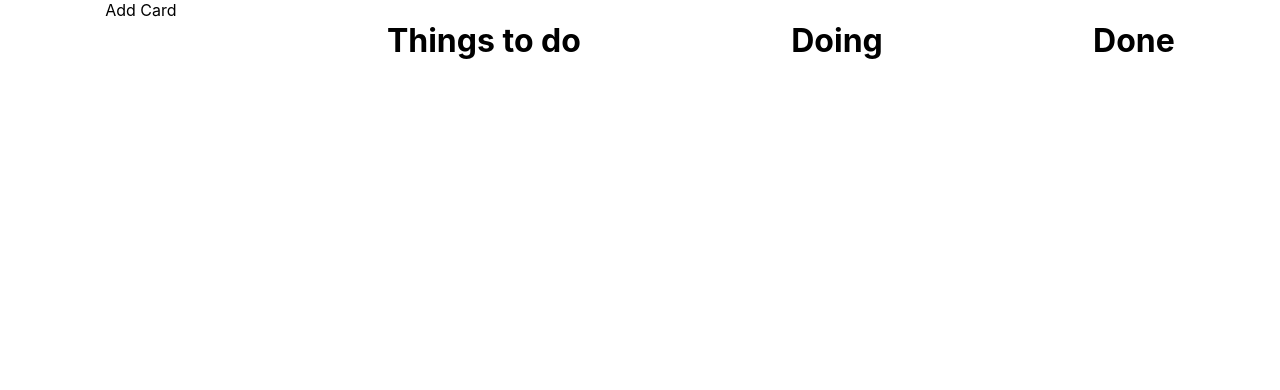
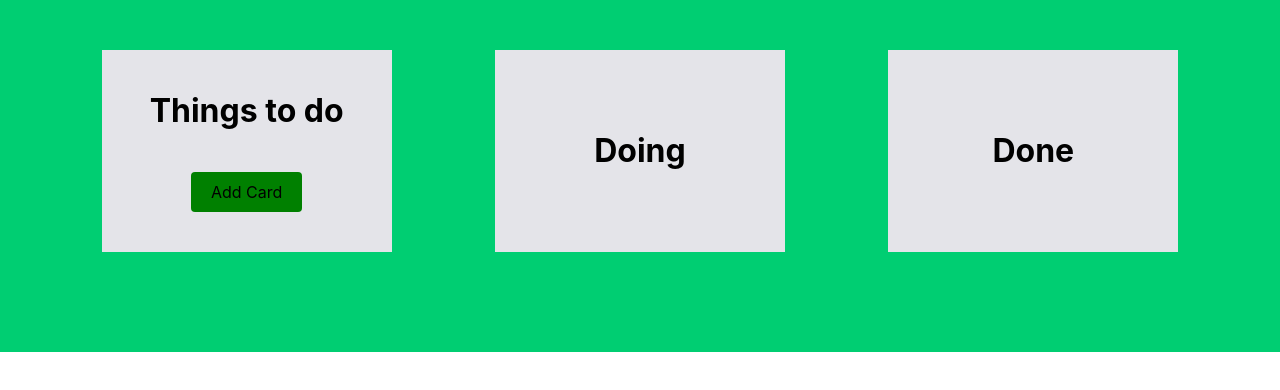
Before and after one commit to nathashas1/TodoList, a React (Create React App) app: page / in a window 1280 px wide. Shown: the top 390 px of the page. Built offline with nearby package versions, Linux system fonts and the light colour scheme.

Commit message:
complete doing

```diff
--- a/src/App.css
+++ b/src/App.css
@@ -1,7 +1,15 @@
+html, body {
+         height: 100%;
+         margin: 0;
+     }
+
 .app{
   display: flex;
   flex-direction: row;
   justify-content: space-around;
+  background-color: #00CE72;
+  padding: 50px;
+  min-height: 100%;
 }
 
 .todoItem{
@@ -10,14 +18,69 @@
   width: 150px;
   height: 25px;
   border: 1px solid black;
-  background: grey;
+  background: white;
+  margin-bottom: 25px;
+  justify-content: center;
+  align-items: center;
+  margin: auto;
   margin-bottom: 25px;
 }
 
-.imageIcon{
+.doingItem{
+  display: flex;
+  flex-direction: row;
+  width: 150px;
+  height: 25px;
+  border: 1px solid black;
+  background: white;
+  margin-bottom: 25px;
+}
+
+.container{
+  display: flex;
+  flex-direction: column;
+  background-color: #E4E4E9;
+  justify-content: center;
+  padding: 20px;
+  width: 250px;
+  align-items: center;
+  margin-bottom: 50px;
+}
+
+.imageIconRight{
   width: 10px;
   height: 10px;
   padding: 10px;
   position: relative;
-  bottom: 5px;
+  left: 55px;
 }
+
+.imageIconLeft{
+  width: 10px;
+  height: 10px;
+  padding: 10px;
+  position: relative;
+  right: 50px;
+}
+
+
+.submitBtn{
+  cursor: pointer;
+  margin: 20px;
+  background-color: green;
+  text-align: center;
+  padding: 10px;
+  padding-left: 20px;
+  padding-right: 20px;
+  border-radius: 4px;
+}
+
+/* .doingContainer{
+  display: flex;
+  flex-direction: column;
+  background-color: #E4E4E9;
+  justify-content: center;
+  padding: 20px;
+  align-items: center;
+  width: 250px;
+} */
--- a/src/App.js
+++ b/src/App.js
@@ -3,7 +3,6 @@ import Doing from './doing.js';
 import Done from './done.js';
 import Todo from './todo.js';
 import './App.css';
-// import update from 'immutability-helper';
 
 
 
@@ -42,18 +41,30 @@ class App extends React.Component {
     }
 
     changeState(side,container,id){
-
+      console.log("changestae",side,container,id)
       let todo = this.state.allTodos[id]
         if (container === "doing") {
           if (side === "left") {
-
-
+            todo.state = "todo"
+            let updatedTodo = this.state.allTodos
+            updatedTodo.splice(id, 1, todo)
+            this.setState({allTodos: updatedTodo})
+          } else if (side === "right") {
+            todo.state = "done"
+            let updatedTodo = this.state.allTodos
+            updatedTodo.splice(id, 1, todo)
+            this.setState({allTodos: updatedTodo})
           }
         } else if (container === "todo") {
             todo.state = "doing"
-            let updatedTodo = this.state.allTodos.splice(id, 1, todo)
+            let updatedTodo = this.state.allTodos
+            updatedTodo.splice(id, 1, todo)
             console.log("updatedTodo",updatedTodo,this.state.allTodos)
-            // let updatedTodo = update(this.state.allTodos, {$splice: [[id, 1, todo]]});
+            this.setState({allTodos: updatedTodo})
+        } else if (container === "done") {
+          todo.state = "doing"
+          let updatedTodo = this.state.allTodos
+          updatedTodo.splice(id, 1, todo)
           this.setState({allTodos: updatedTodo})
         }
     }
@@ -63,15 +74,19 @@ class App extends React.Component {
     render() {
       return (
         <div className="app">
+          <div className="container">
+              <Todo allTodos={this.state.allTodos}
+                    changeState={this.changeState}
+                    showForm={this.state.showForm}
+                />
                 {this.state.showForm ? <input
                       type="text"
                       value={this.state.value}
                       onChange={this.handleChange}
                 /> : null}
-          <div className="" onClick={this.handleClick}>Add Card</div>
-          <Todo allTodos={this.state.allTodos}
-                changeState={this.changeState}
-            />
+              <div className="submitBtn" onClick={this.handleClick}>Add Card</div>
+            </div>
+
           <Doing allTodos={this.state.allTodos}
             changeState={this.changeState}/>
           <Done allTodos={this.state.allTodos}
--- a/src/doing.js
+++ b/src/doing.js
@@ -2,11 +2,8 @@ import React from 'react';
 import DoingItem from './doing_item';
 
 const Doing = ({ allTodos,changeState }) => {
-
-  let arr = []
   let doings = allTodos.map((doing,i) => {
     if (doing.state === "doing") {
-      arr.push(doing)
         return (
          <DoingItem
            key={i}
@@ -20,9 +17,8 @@ const Doing = ({ allTodos,changeState }) => {
       return null
     }
   });
-    console.log("newArr",arr)
   return (
-    <div className="">
+    <div className="container">
      <h1>Doing</h1>
       {doings}
     </div>
--- a/src/doing_item.js
+++ b/src/doing_item.js
@@ -5,10 +5,10 @@ const DoingItem = ({ doing,changeState }) => {
   let rightBtn = "/right.svg"
   let leftBtn = "/left.svg"
   return (
-    <div className="taskItem">
-      <img className="imageIcon" src={leftBtn} alt="" onClick={changeState("left","doing",doing.id)}/>
+    <div className="todoItem">
+      <img className="imageIconRight" src={rightBtn} alt="" onClick={() =>changeState("right","doing",doing.id)}/>
       {doing.text}
-      <img className="imageIcon" src={rightBtn} alt="" onClick={changeState("right","doing",doing.id)}/>
+      <img className="imageIconLeft" src={leftBtn} alt="" onClick={() =>changeState("left","doing",doing.id)}/>
     </div>
   )
 }
--- a/src/done.js
+++ b/src/done.js
@@ -1,38 +1,33 @@
 import React from 'react';
-import DoneItem from './done';
+import DoneItem from './doing_item';
 
+const Done = ({ allTodos,changeState }) => {
 
-
-class Done extends React.Component {
-  constructor(props) {
-    super(props);
-    this.state  = {
-     }
-  }
-
-
-    render() {
-      let done;
-      if (this.props.done) {
-       done = (this.props.done).map((done,i) => {
+  let arr = []
+  let done = allTodos.map((done,i) => {
+    if (done.state === "done") {
+      arr.push(done)
         return (
          <DoneItem
            key={i}
            done={done}
-          left={"yes"}
-          container={"done"}
+           changeState={changeState}
           />
         );
+    } else {
+      return null
+    }
   });
-      }
+  console.log("arr",arr)
   return (
-        <div>
+    <div className="container">
       <h1>Done</h1>
-          <div>{done}</div>
+      {done}
     </div>
   )
 }
 
-  }
+
+
 
 export default Done;
--- a/src/todo_item.js
+++ b/src/todo_item.js
@@ -9,7 +9,7 @@ const TodoItem = ({ todo,changeState }) => {
   return (
     <div className="todoItem">
       {todo.text}
-      <img className="imageIcon" src={rightBtn} alt="" onClick={() => changeState("right","todo",todo.id)}/>
+      <img className="imageIconRight" src={rightBtn} alt="" onClick={() => changeState("right","todo",todo.id)}/>
     </div>
   )
 }
```
Also changed, not shown: src/done_item.js (+5 -26 lines). Lines whose indentation alone changed are shown as unchanged.
